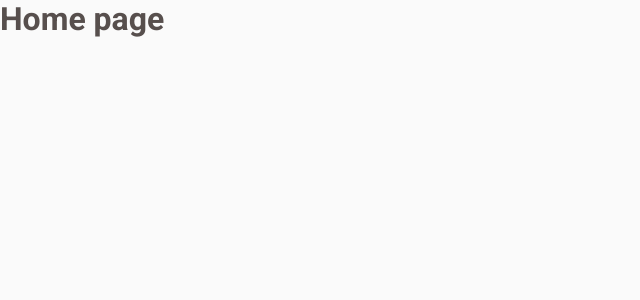
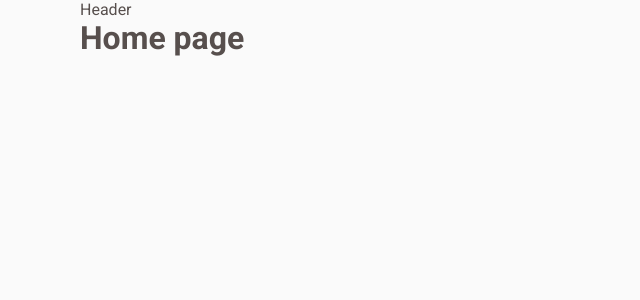
Before and after one commit to ysdor/desafio-coffee-delivery, a React (Vite) app: page / in a window 1280 px wide. Shown: the top 300 px of the page, without its empty margins (0-640 px from the left). Built offline with nearby package versions, Linux system fonts and the light colour scheme.

Commit message:
create default layout to routes

```diff
--- a/src/Router.tsx
+++ b/src/Router.tsx
@@ -1,4 +1,6 @@
 import { Route, Routes } from 'react-router-dom'
+
+import { DefaultLayout } from './layouts/DefaultLayout'
 
 import { Checkout } from './pages/Checkout'
 import { ConfirmedOrder } from './pages/ConfirmedOrder'
@@ -7,9 +9,11 @@ import { Home } from './pages/Home'
 export function Router() {
   return (
     <Routes>
-      <Route path="/" element={<Home />} />
-      <Route path="/checkout" element={<Checkout />} />
-      <Route path="/confirmed-order" element={<ConfirmedOrder />} />
+      <Route path="/" element={<DefaultLayout />}>
+        <Route index element={<Home />} />
+        <Route path="/checkout" element={<Checkout />} />
+        <Route path="/confirmed-order" element={<ConfirmedOrder />} />
+      </Route>
     </Routes>
   )
 }
--- /dev/null
+++ b/src/layouts/DefaultLayout/index.tsx
@@ -0,0 +1,13 @@
+import { Outlet } from 'react-router-dom'
+
+import { DefaultLayoutContainer } from './styles'
+
+export function DefaultLayout() {
+  return (
+    <DefaultLayoutContainer>
+      <header>Header</header>
+
+      <Outlet />
+    </DefaultLayoutContainer>
+  )
+}
--- /dev/null
+++ b/src/layouts/DefaultLayout/styles.ts
@@ -0,0 +1,6 @@
+import styled from 'styled-components'
+
+export const DefaultLayoutContainer = styled.div`
+  margin-inline: auto;
+  max-width: 70rem;
+`
```
